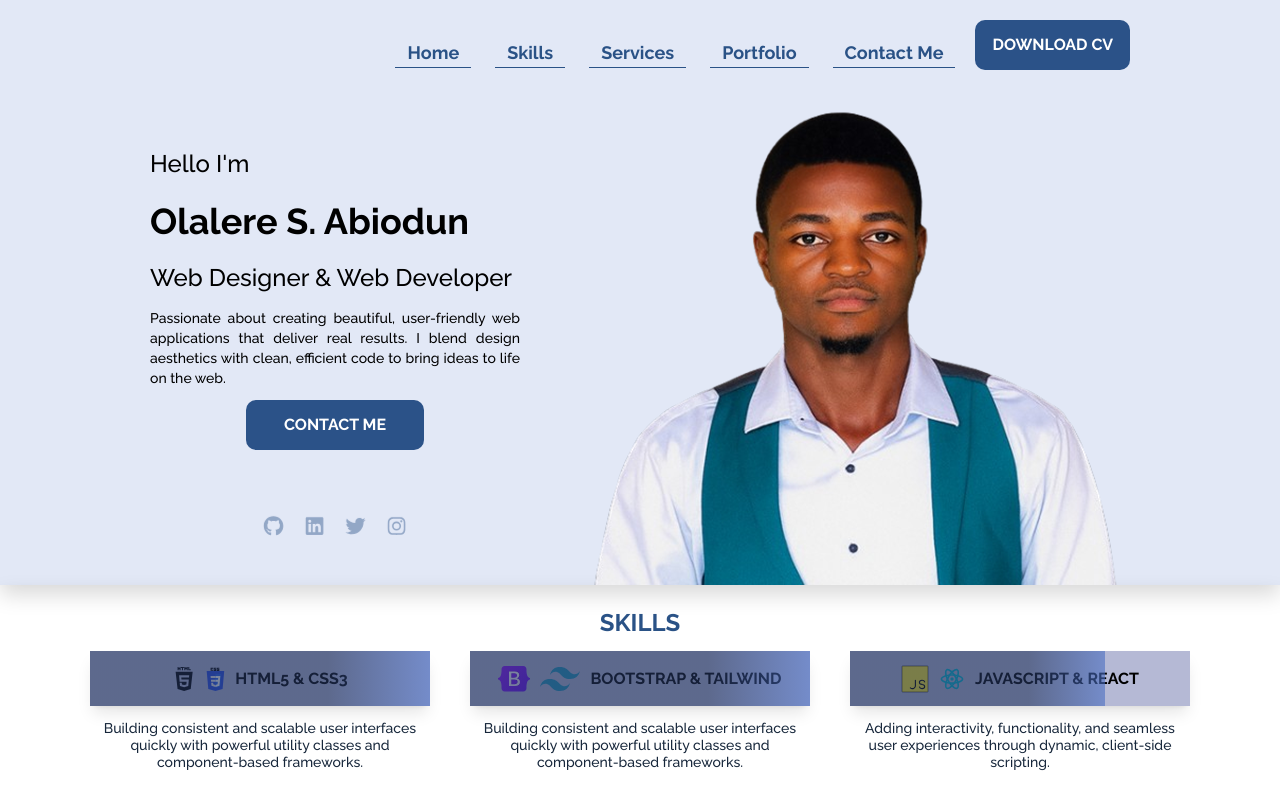
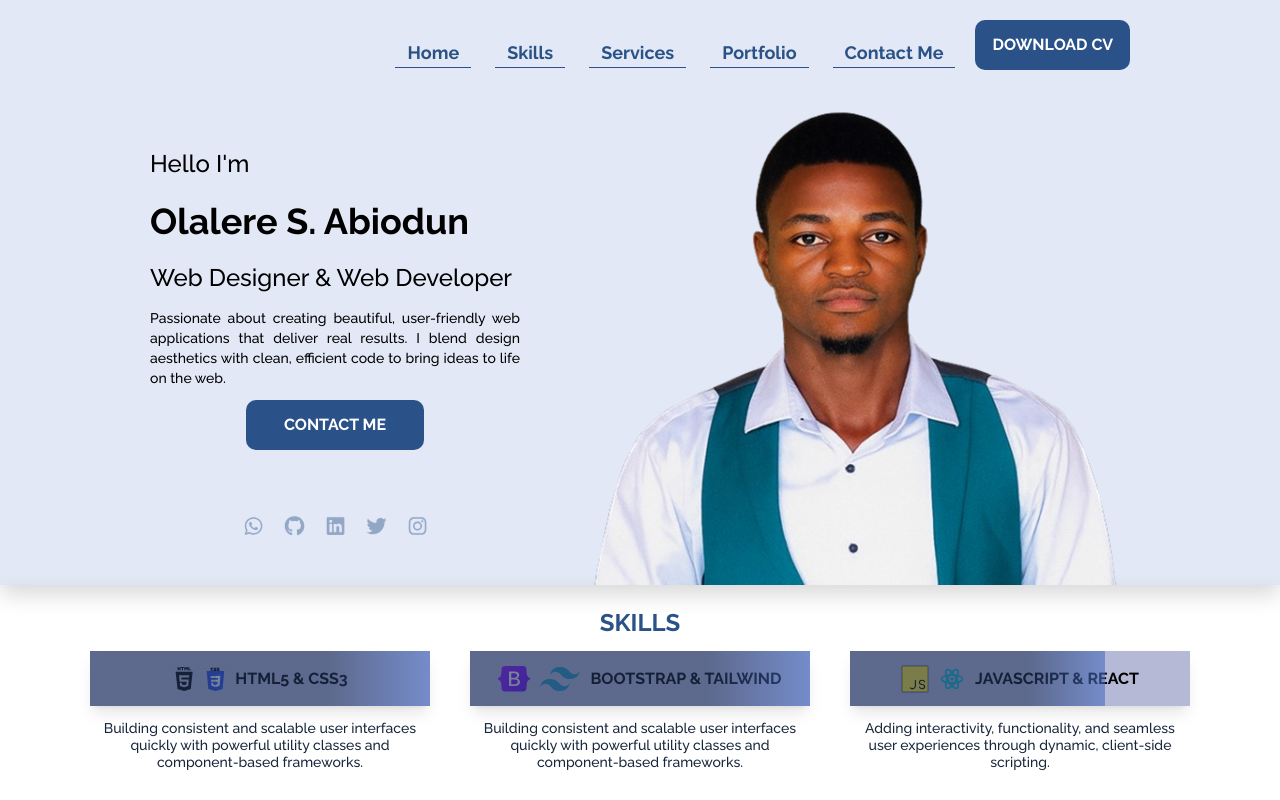
Before and after one commit to olalere-abiodun/my-portfolio, a React (Vite) app: page / in a window 1280 px wide. Shown: the top 800 px of the page. Built offline with nearby package versions, Linux system fonts and the light colour scheme.

Commit message:
whatsapp add

```diff
--- a/src/components/Socials.jsx
+++ b/src/components/Socials.jsx
@@ -1,10 +1,13 @@
 import React from "react";
 import { FontAwesomeIcon } from "@fortawesome/react-fontawesome";
-import { faGithub, faTwitter, faInstagram, faLinkedin, faFacebook } from "@fortawesome/free-brands-svg-icons";
+import { faGithub, faTwitter, faInstagram, faLinkedin, faWhatsapp } from "@fortawesome/free-brands-svg-icons";
 
 function Socials({ animation }) {
   return (
     <div className="social-icons flex gap-4 text-xl">
+      <a href="https://wa.me/2349068877855?text=Hello%20Olalere,%20I%20saw%20your%20portfolio!" target="_blank">
+        <FontAwesomeIcon icon={faWhatsapp} {...{[animation]: true}} />
+      </a>
       <a href="https://github.com/olalere-abiodun" target="_blank" aria-label="GitHub">
         <FontAwesomeIcon icon={faGithub} {...{ [animation]: true }} />
       </a>
```
Also changed, not shown: 1 other file (tests, documents, lock files or other folders).
